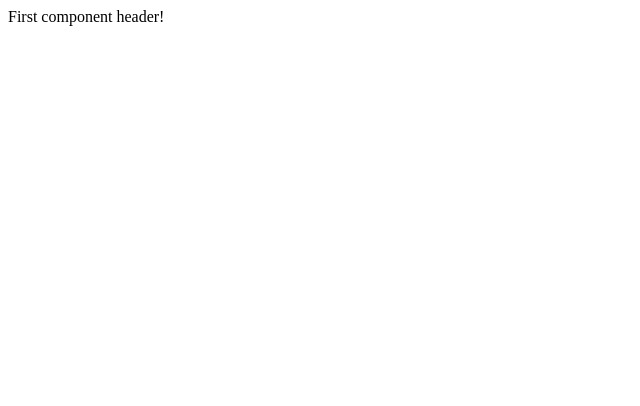
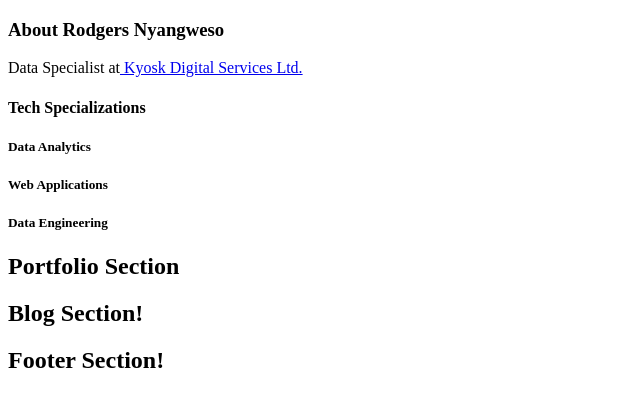
Before and after one commit to nyangweso-rodgers/Web-Applications-with-React.js, a JavaScript app in the folder ReactJS-Fundamentals/React-Components/Project-My-Components/my-components-with-create-react-app/: page / in a window 1280 px wide. Shown: the top 406 px of the page, without its empty margins (0-640 px from the left). Built offline with nearby package versions, Linux system fonts and the light colour scheme; the HTML template or start-up script is replaced by a standard one.

Commit message:
modified app.js

```diff
--- a/ReactJS-Fundamentals/React-Components/Project-My-Components/my-components-with-create-react-app/src/App.js
+++ b/ReactJS-Fundamentals/React-Components/Project-My-Components/my-components-with-create-react-app/src/App.js
@@ -1,6 +1,52 @@
 
 const MyHeader = () => {
-  return <div>First component header!</div>
+  return (
+    <>
+    <section className="border border-secondary p-5">
+      <div className="container border border-warning p-5">
+        <div className="row border">
+          <h3>About Rodgers Nyangweso</h3>
+          <p>Data Specialist at
+            <a className="text-decoration-none" href="https://kyosk.app/"> Kyosk Digital Services Ltd.</a>
+          </p>
+        </div>
+        <div className="row border">
+          <h4>Tech Specializations</h4>
+        </div>
+        <div className="row border">
+          <div className="col-sm-4">
+            <h5>Data Analytics</h5>
+          </div>
+          <div className="col-sm-4">
+            <h5>Web Applications</h5>
+          </div>
+          <div className="col-sm-4">
+            <h5>Data Engineering</h5>
+          </div>
+        </div>
+      </div>
+    </section>
+    <section className="border border-info p-5">
+      <div className="container-fluid border border-dark p-5">
+        <div className="row border text-center">
+          <h2>Portfolio Section</h2>
+        </div>
+      </div>
+    </section>
+    <section className="border border-danger p-5">
+      <div className="container">
+        <div className="row text-center">
+          <h2>Blog Section!</h2>
+        </div>
+      </div>
+    </section>
+    <footer className="border p-5">
+      <div className="row text-center">
+        <h2>Footer Section!</h2>
+      </div>
+    </footer>
+    </>
+  );
 }
 
 export default MyHeader;
```
